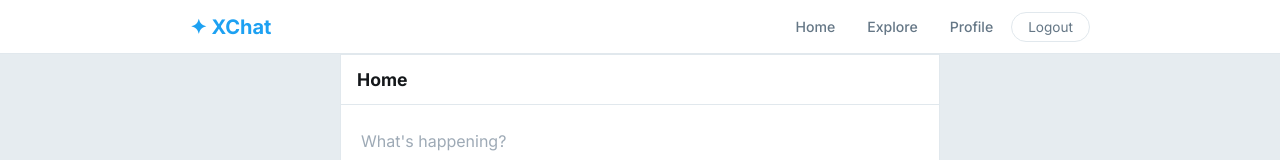
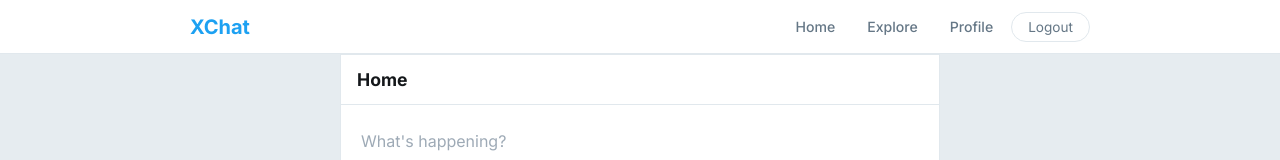
Before and after one commit to Himanshuzen10x/Social-Media-Platform, a React (Vite) app in the folder client/: page / in a window 1280 px wide. Shown: the top 160 px of the page. Built offline with nearby package versions, Linux system fonts and the light colour scheme; no server answers; sample sign-in values are in the browser's storage.

Commit message:
remove logo icon

```diff
--- a/client/src/components/Navbar.jsx
+++ b/client/src/components/Navbar.jsx
@@ -15,7 +15,7 @@ function Navbar() {
   return (
     <nav className="navbar">
       <div className="nav-container">
-        <Link to="/" className="nav-logo">✦ XChat</Link>
+        <Link to="/" className="nav-logo">XChat</Link>
         <div className="nav-links">
           <Link to="/">Home</Link>
           <Link to="/search">Explore</Link>
```
